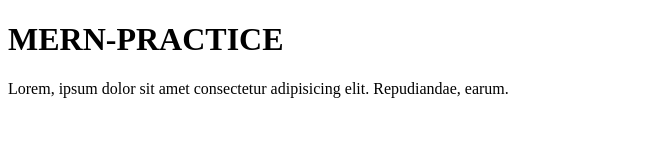
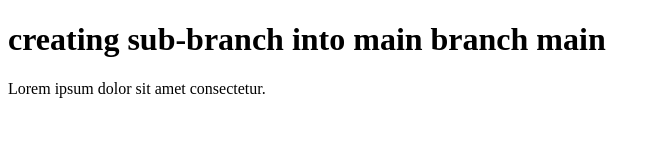
Before and after one commit to loyarabhishek92/practice, a plain HTML site: page index.html in a window 1280 px wide. Shown: the whole page, without its empty margins (0-660 px from the left). Drawn offline with Linux system fonts and the light colour scheme.

Commit message:
new sub branch is creating

```diff
--- a/index.html
+++ b/index.html
@@ -3,10 +3,10 @@
 <head>
     <meta charset="UTF-8">
     <meta name="viewport" content="width=device-width, initial-scale=1.0">
-    <title>Practice-MERN</title>
+    <title>subMERN branch</title>
 </head>
 <body>
-    <h1>MERN-PRACTICE</h1>
-    <P>Lorem, ipsum dolor sit amet consectetur adipisicing elit. Repudiandae, earum.</P>
+    <h1>creating sub-branch into main branch main</h1>
+    <p>Lorem ipsum dolor sit amet consectetur.</p>
 </body>
 </html>
```
